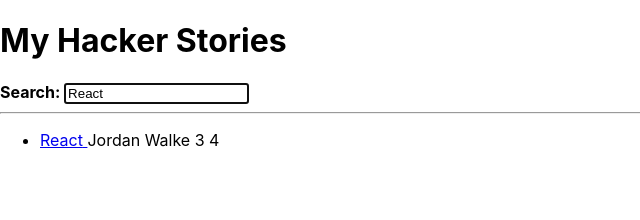
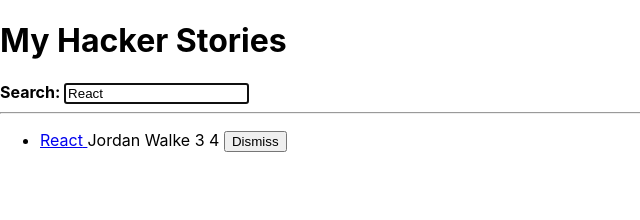
Before and after one commit to ittullos/hacker-stories, a React (Create React App) app: page / in a window 1280 px wide. Shown: the top 220 px of the page, without its empty margins (0-640 px from the left). Built offline with nearby package versions, Linux system fonts and the light colour scheme.

Commit message:
Inline Handlers in JSX

```diff
--- a/src/App.js
+++ b/src/App.js
@@ -1,4 +1,23 @@
 import * as React from 'react'
+
+const initialStories = [
+  {
+    title: 'React',
+    url: 'https://reactjs.org/',
+    author: 'Jordan Walke',
+    num_comments: 3,
+    points: 4,
+    objectID: 0
+  },
+  {
+    title: 'Redux',
+    url: 'https://redux.js.org/',
+    author: 'Dan Abramov, Andrew Clark',
+    num_comments: 2,
+    points: 5,
+    objectID: 1
+  }
+]
 
 const useStorageState = (key, initialState) => {
   const [value, setValue] = React.useState(
@@ -13,29 +32,19 @@
 }
 
 const App = () => {
-  const stories = [
-    {
-      title: 'React',
-      url: 'https://reactjs.org/',
-      author: 'Jordan Walke',
-      num_comments: 3,
-      points: 4,
-      objectID: 0
-    },
-    {
-      title: 'Redux',
-      url: 'https://redux.js.org/',
-      author: 'Dan Abramov, Andrew Clark',
-      num_comments: 2,
-      points: 5,
-      objectID: 1
-    }
-  ]
-
   const [searchTerm, setSearchTerm] = useStorageState(
     'search',
     'React'
   )
+  const [stories, setStories] = React.useState(initialStories)
+
+  const handleRemoveStory = (item) => {
+    const newStories = stories.filter(
+      (story) => item.objectID !== story.objectID
+    )
+
+    setStories(newStories)
+  }
 
   const handleSearch = (event) => {
     setSearchTerm(event.target.value)
@@ -60,7 +69,7 @@
 
       <hr />
 
-      <List list={searchedStories} />
+      <List list={searchedStories} onRemoveItem={handleRemoveStory} />
 
     </div>
   )
@@ -69,17 +78,24 @@
 
 
 
-const List = ({ list }) => {
+const List = ({ list, onRemoveItem }) => {
   return (
     <ul>
       {list.map((item) => (
-        <Item key={item.objectID} item={item} />
+        <Item
+          key={item.objectID}
+          item={item}
+          onRemoveItem={onRemoveItem}
+        />
       ))}
     </ul>
   )
 }
 
-const Item = ({ item }) => {
+const Item = ({ item, onRemoveItem }) => {
+  const handleRemoveItem = () => {
+   onRemoveItem(item)
+  }
   return (
     <li>
       <span>
@@ -88,6 +104,11 @@
       <span>{item.author} </span>
       <span>{item.num_comments} </span>
       <span>{item.points} </span>
+      <span>
+        <button type="button" onClick={() => onRemoveItem(item)}>
+          Dismiss
+        </button>
+      </span>
     </li>
   )
 }
```
